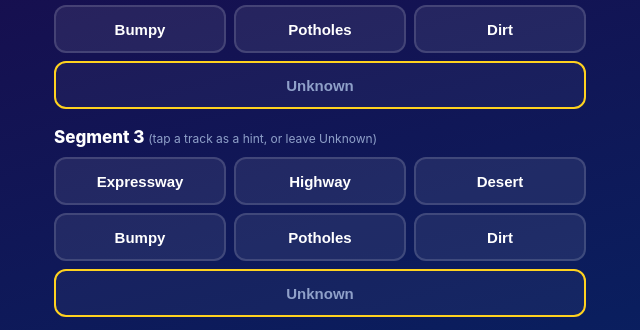
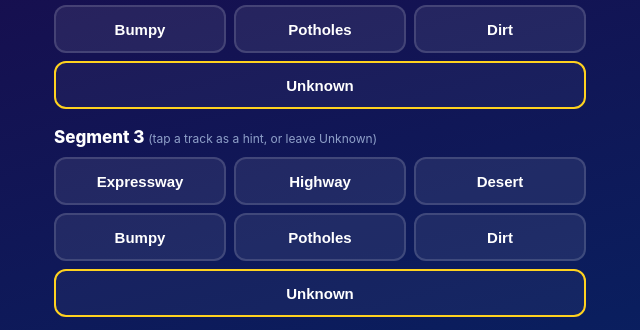
Before and after one commit to taha080/lucky-race-predictor, a plain HTML site: page index.html in a window 1280 px wide. Shown: the part 864-1194 px from the top of the page, 320-960 px from the left. Drawn offline with nearby package versions, Linux system fonts and the light colour scheme.

Commit message:
Update css/style.css

```diff
--- a/css/style.css
+++ b/css/style.css
@@ -100,6 +100,7 @@ main { padding: 6px 14px 0; }
   background: rgba(255,255,255,.08); color: #fff; font-size: 15px; font-weight: 700; cursor: pointer; padding: 8px 6px; }
 .track-btn.selected { background: var(--yellow); color: #1a1400; border-color: var(--yellow); }
 .track-btn.unknown-btn { background: rgba(255,255,255,.04); color: var(--muted); }
+.track-btn.unknown-btn.selected { border-color: var(--yellow); color: #fff; }
 .chance-row { display: flex; flex-wrap: wrap; gap: 8px; margin-top: 8px; }
 .chance-chip { min-height: 44px; padding: 8px 12px; border-radius: 999px; border: 2px solid var(--line);
   background: rgba(255,255,255,.08); color: #fff; font-size: 14px; font-weight: 700; cursor: pointer; }
```
